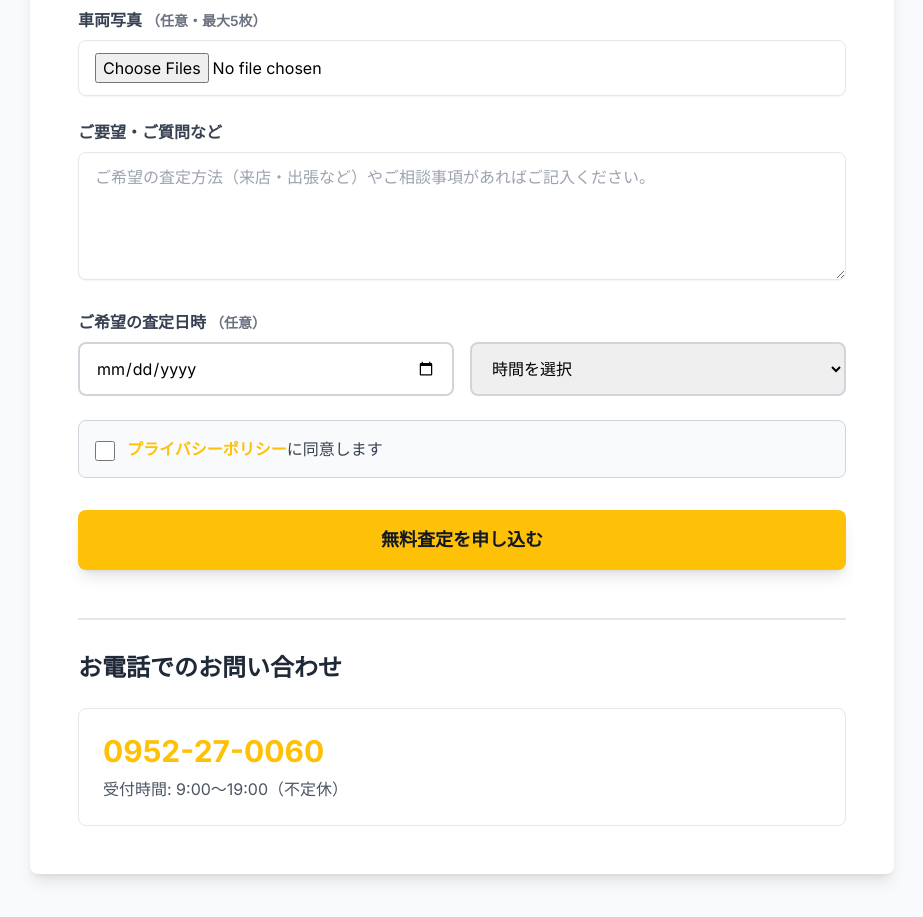
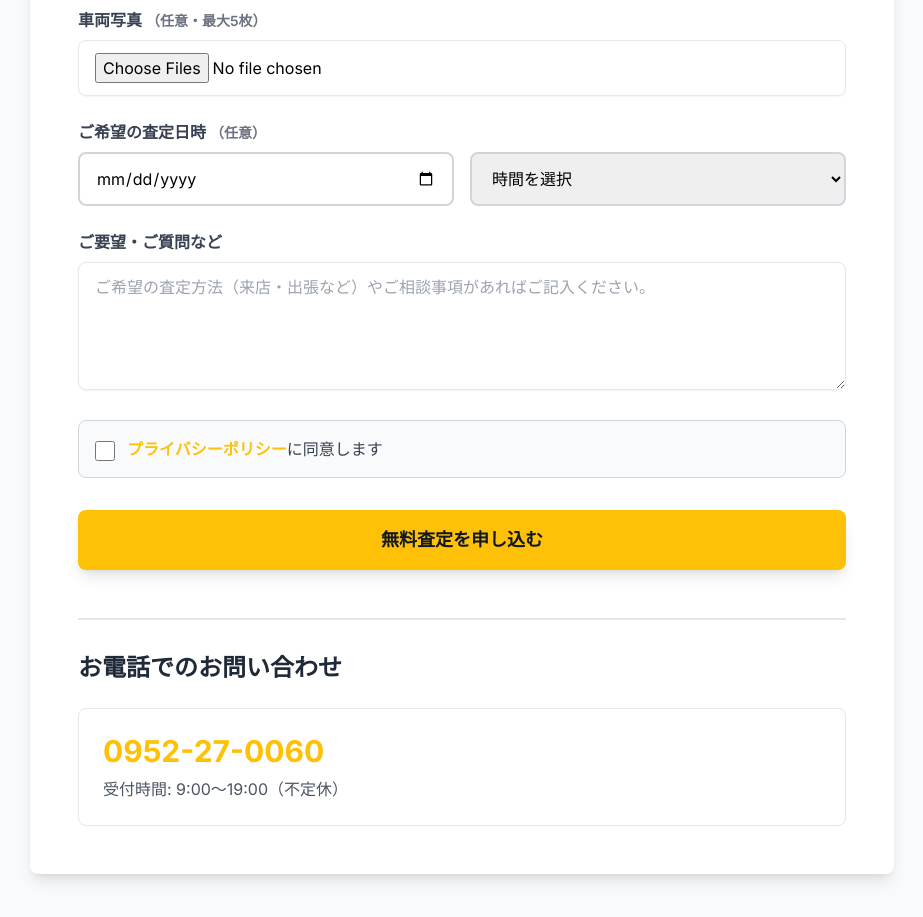
Before and after one commit to homepagebusinessfc-debug/homepage-business-project, a Next.js app: page /sell in a window 1280 px wide. Shown: the part 1900-2817 px from the top of the page, without its empty margins (178-1101 px from the left). Built offline with nearby package versions, Linux system fonts and the light colour scheme.

Commit message:
Update page.tsx

```diff
--- a/app/sell/page.tsx
+++ b/app/sell/page.tsx
@@ -183,17 +183,6 @@ export default function SellPage() {
                 )}
               </div>
 
-              {/* ご要望 */}
-              <div>
-                <label className="block text-gray-700 font-semibold mb-2">
-                  ご要望・ご質問など
-                </label>
-                <textarea
-                  className="w-full border rounded-lg px-4 py-3 shadow-sm h-32 focus:outline-none focus:ring-2 focus:ring-kacchau"
-                  placeholder="ご希望の査定方法（来店・出張など）やご相談事項があればご記入ください。"
-                />
-              </div>
-
               {/* 修正版: 1時間刻みの日付選択UI */}
               <div>
                 <label className="block text-gray-700 font-semibold mb-2">
@@ -222,6 +211,17 @@ export default function SellPage() {
                     <option value="18:00-19:00">18:00〜19:00</option>
                   </select>
                 </div>
+              </div>
+
+                            {/* ご要望 */}
+              <div>
+                <label className="block text-gray-700 font-semibold mb-2">
+                  ご要望・ご質問など
+                </label>
+                <textarea
+                  className="w-full border rounded-lg px-4 py-3 shadow-sm h-32 focus:outline-none focus:ring-2 focus:ring-kacchau"
+                  placeholder="ご希望の査定方法（来店・出張など）やご相談事項があればご記入ください。"
+                />
               </div>
 
               {/* プライバシーポリシー同意チェックボックス */}
```
